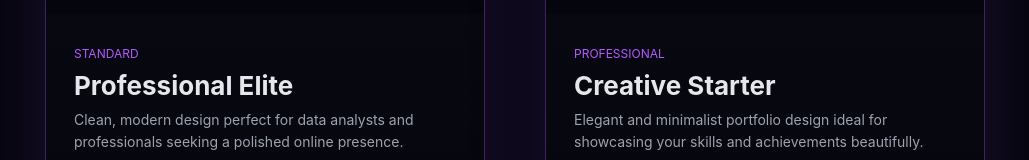
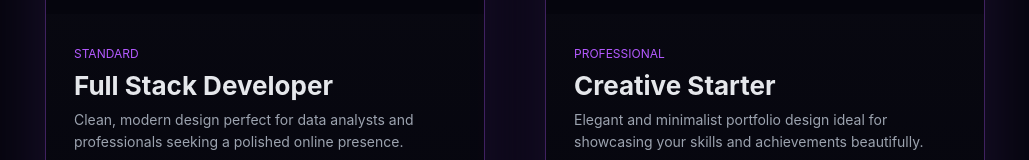
Before and after one commit to sasindra143/360-vertex-solutions, a React (Vite) app: page /portfolio/students in a window 1280 px wide. Shown: the part 9951-10111 px from the top of the page, without its empty margins (125-1154 px from the left). Built offline with nearby package versions, Linux system fonts and the light colour scheme.

Commit message:
Update solution compare section to final outlined layout

```diff
--- a/src/pages/Portfolio/students/sections/Portfolio/Portfolio.jsx
+++ b/src/pages/Portfolio/students/sections/Portfolio/Portfolio.jsx
@@ -25,7 +25,7 @@ export default function Portfolio() {
           urlText="sasindra-m-portfolio.netlify.app"
           image="https://res.cloudinary.com/dvknx0hpm/image/upload/v1770167886/Screenshot_2026-02-04_064724_mrivkc.png"
           plan="STANDARD"
-          title="Professional Elite"
+          title="Full Stack Developer"
           description="Clean, modern design perfect for data analysts and professionals seeking a polished online presence."
           features={[
             "Modern Layout",
@@ -33,7 +33,7 @@ export default function Portfolio() {
             "Contact Form",
             "Responsive",
           ]}
-          link="https://pradeep-m-portfolio.netlify.app"
+          link="https://sasindraportfolio.netlify.app/"
         />
 
         <TemplateCard
@@ -48,7 +48,7 @@ export default function Portfolio() {
             "Skills Section",
             "Mobile First",
           ]}
-          link="https://prasanya-portfolio.netlify.app"
+          link="https://sasindra143.github.io/My-Portfolio/"
         />
       </div>
 
```
